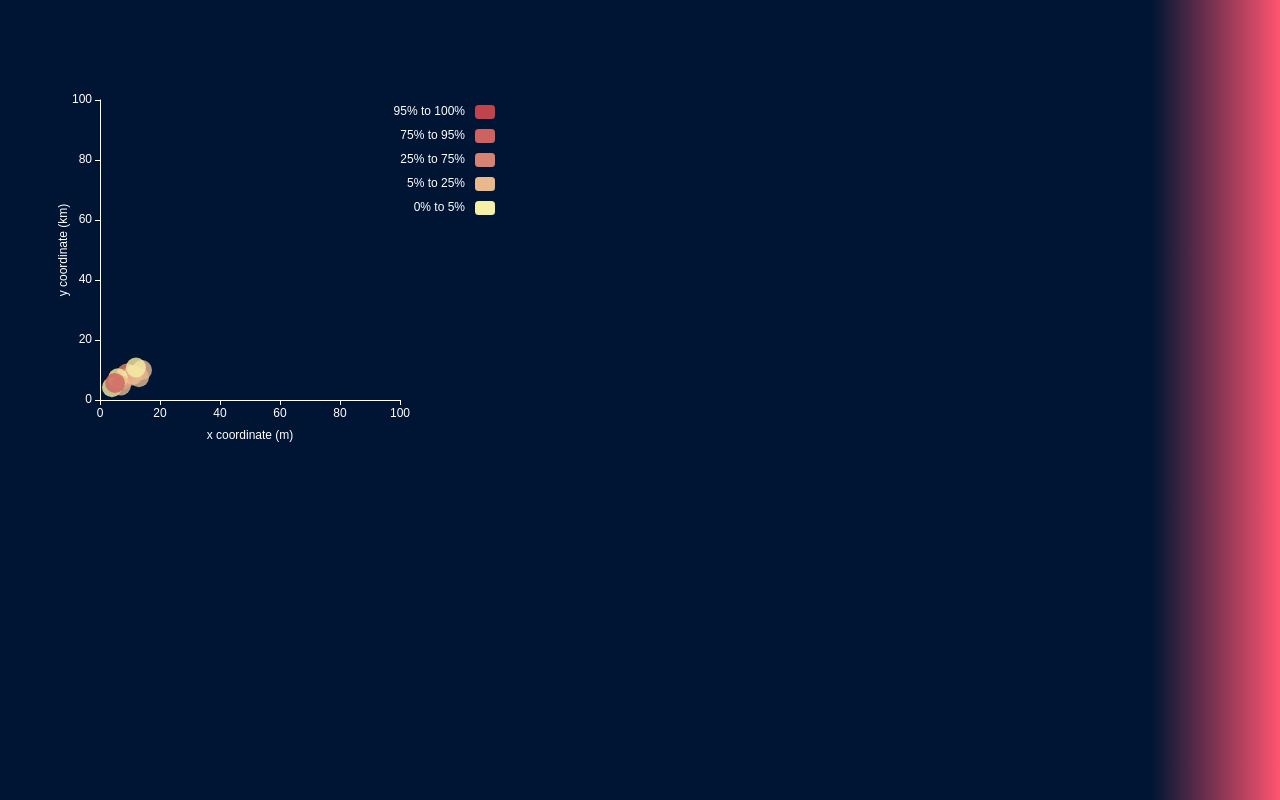
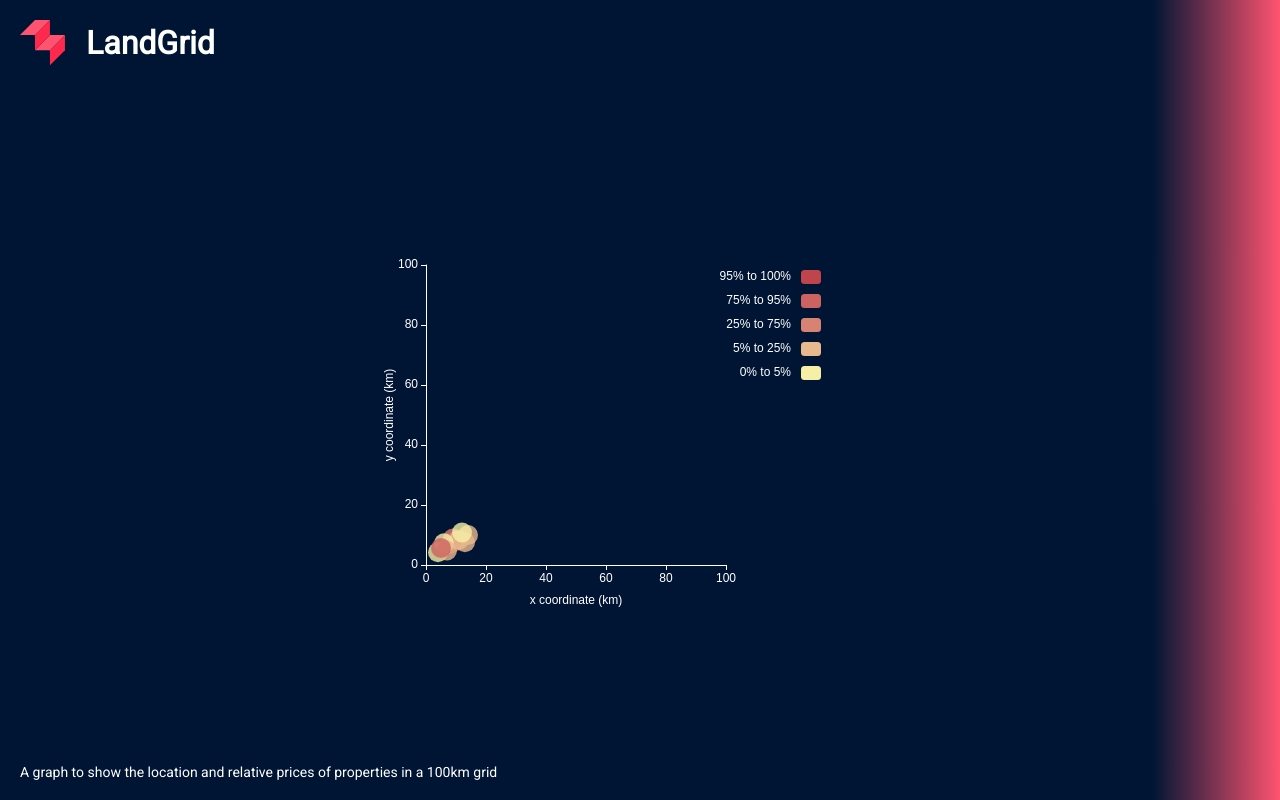
Before and after one commit to whatsrupp/LandGrid, a React (Create React App) app in the folder client/: page / in a window 1280 px wide. Built offline with nearby package versions, Linux system fonts and the light colour scheme.

Commit message:
:lipstick: layout app

```diff
--- a/client/src/App.jsx
+++ b/client/src/App.jsx
@@ -2,20 +2,71 @@ import React from 'react';
 import styled from 'styled-components';
 import GlobalStyle from './globalStyle';
 import Chart from './Chart';
-
+import Logo from './Logo';
 const StyledApp = styled.div`
   height: 100vh;
   width: 100%;
   background: rgb(0,21,52);
   background: linear-gradient(90deg, rgba(0,21,52,1) 0%, rgba(0,21,52,1) 90%, rgba(255,84,112,1) 100%);
+
+`;
+
+const ContentWrap = styled.div`
+  height: 100%;
+  width: 90%;
+  padding: 20px;
+
+  display: grid;
+  grid-template-rows: auto 1fr auto;
+`;
+
+const Header = styled.div`
+  display: flex;
+  align-items: center;
+  justify-content: left;
+`;
+
+const Title = styled.h1`
+  color: white;
+  font-family: 'Roboto', sans-serif;
+  font-weight: bold;
+  margin-left: 20px;
+  font-size: 32px;
+`;
+
+const FooterText = styled.p`
+  color: white;
+  font-family: 'Roboto', sans-serif;
+  font-size: 14px;
+`;
+
+const Body= styled.div`
+  height: 100%;
+  display: flex;
+  justify-content: center;
+  align-items: center;
+
+`;
+const Footer = styled.div`
+  display: flex;
+  align-items: center;
+  justify-content: left;
+
 `;
 
 function App() {
   return (
     <>
       <StyledApp>
+        <ContentWrap>
 
-      <Chart/>
+        <Header><Logo/><Title>LandGrid</Title></Header>
+        <Body>
+
+         <Chart/>
+        </Body>
+        <Footer><FooterText>A graph to show the location and relative prices of properties in a 100km grid</FooterText></Footer>
+        </ContentWrap>
       </StyledApp>
     <GlobalStyle />
     </>
--- a/client/src/Chart.jsx
+++ b/client/src/Chart.jsx
@@ -24,7 +24,7 @@ const Chart = () => {
                 bottom: "20%",
             },
 
-            xAxis: {name: 'x coordinate (m)',
+            xAxis: {name: 'x coordinate (km)',
             nameLocation: 'center',
             nameGap: 30,
             splitLine: {show: false},
```
